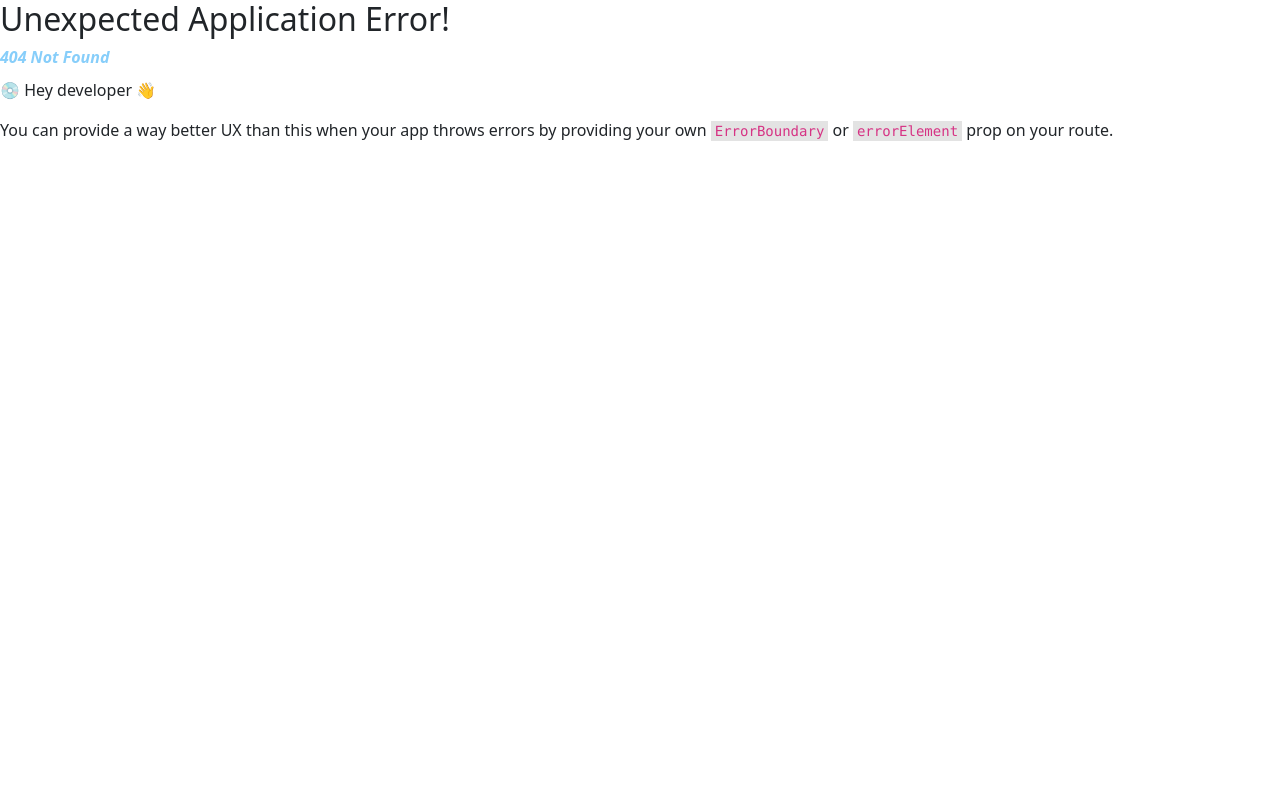
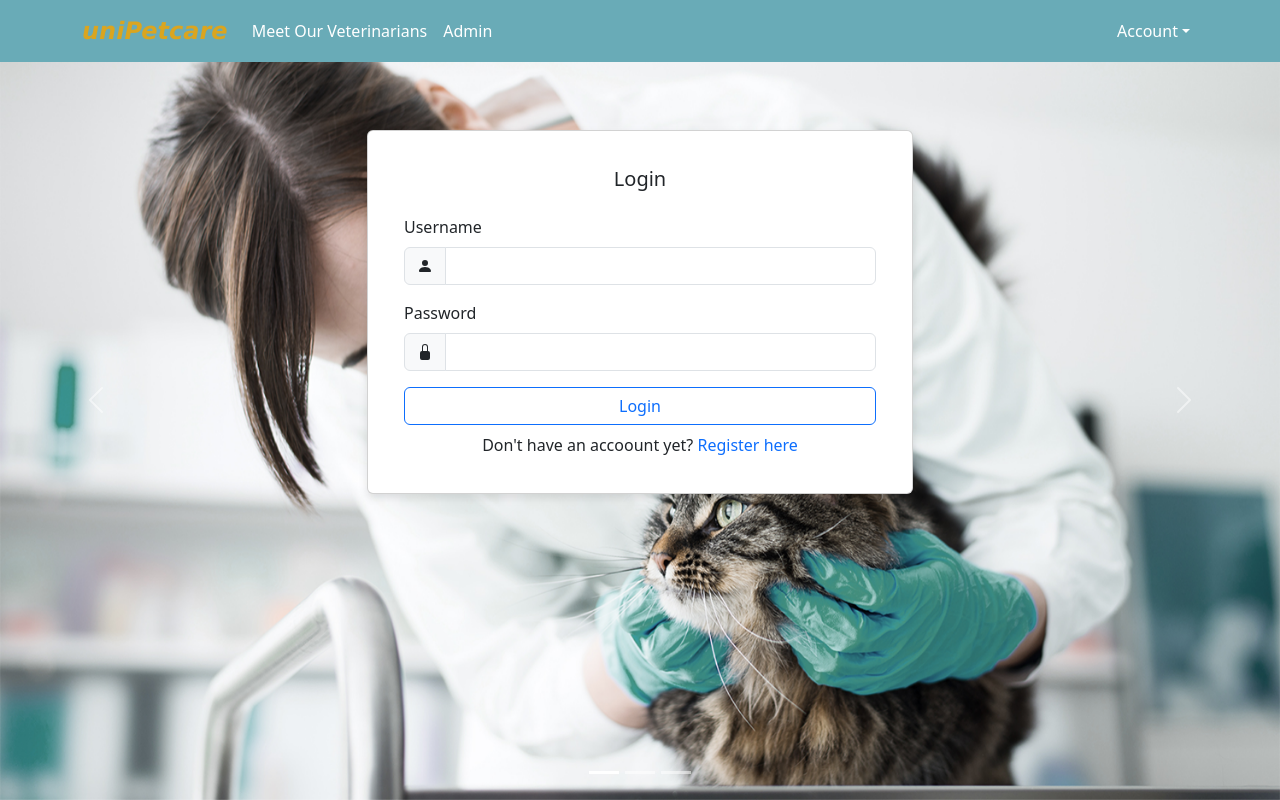
Before and after one commit to jacob-majesty/pet-care, a React (Vite) app in the folder frontend/pet-care/universal-pet-care/: page /login in a window 1280 px wide. Before the commit this address had no page. Built offline with nearby package versions, Linux system fonts and the light colour scheme.

Commit message:
Feat: Add small features

```diff
--- a/frontend/pet-care/universal-pet-care/src/App.jsx
+++ b/frontend/pet-care/universal-pet-care/src/App.jsx
@@ -12,6 +12,11 @@ import {
 import RootLayout from "./components/layout/RootLayout";
 import BookAppointment from "./components/appointment/BookAppointment";
 import Veterinarian from "./components/veterinarian/Veterinarian";
+import UserRegistration from "./components/user/UserRegistration";
+import Login from "./components/auth/Login";
+import UserProfile from "./components/user/UserProfile";
+import UserDashboard from "./components/user/UserDashboard";
+import UserUpdate from "./components/user/UserUpdate";
 
 function App() {
   const router = createBrowserRouter(
@@ -27,6 +32,11 @@ function App() {
           path='/veterinarian/:vetId/veterinarian'
           element={<Veterinarian />}
         />
+
+        <Route path='/register-user' element={<UserRegistration />} />
+        <Route path='/update-user/:userId/update' element={<UserUpdate />} />
+        <Route path='/login' element={<Login />} />
+        <Route path='/user-dashboard/:userId/my-dashboard' element={<UserDashboard />} />
       </Route>
     )
   );
--- /dev/null
+++ b/frontend/pet-care/universal-pet-care/src/components/auth/Login.jsx
@@ -0,0 +1,79 @@
+import React, { useState } from "react";
+import { BsPersonFill, BsLockFill } from "react-icons/bs";
+import { Container, Row, Col, Card, Form, Button, InputGroup } from "react-bootstrap"
+import { Link } from "react-router-dom";
+
+const Login = () => {
+  const [credentials, setCredentials] = useState({
+    email: "",
+    password: "",
+  });
+
+  const handleInputChange = (e) => {
+    const { name, value } = e.target;
+    setCredentials((prevState) => ({
+      ...prevState,
+      [name]: value,
+    }));
+  };
+  return (
+    <Container className='mt-5'>
+      <Row className='justify-content-center'>
+        <Col sm={6}>
+          <Card>
+            <Card.Body>
+              <Card.Title className='text-center mb-4'>Login</Card.Title>
+              <Form>
+                <Form.Group className='mb-3' controlId='username'>
+                  <Form.Label>Username</Form.Label>
+                  <InputGroup>
+                    <InputGroup.Text>
+                      <BsPersonFill /> {/* User icon */}
+                    </InputGroup.Text>
+                    <Form.Control
+                      type='text'
+                      name='email'
+                      value={credentials.email}
+                      onChange={handleInputChange}
+                    />
+                  </InputGroup>
+                </Form.Group>
+
+                <Form.Group className='mb-3' controlId='password'>
+                  <Form.Label>Password</Form.Label>
+                  <InputGroup>
+                    <InputGroup.Text>
+                      <BsLockFill /> {/* Lock icon */}
+                    </InputGroup.Text>
+                    <Form.Control
+                      type='password'
+                      name='password'
+                      value={credentials.password}
+                      onChange={handleInputChange}
+                    />
+                  </InputGroup>
+                </Form.Group>
+                <Button
+                  variant='outline-primary'
+                  type='submit'
+                  className='w-100'>
+                  Login
+                </Button>
+              </Form>
+              <div className='text-center mt-2'>
+                Don't have an accoount yet?{" "}
+                <Link
+                  to={"/register-user"}
+                  style={{ textDecoration: "none" }}>
+                  Register here
+                </Link>
+              </div>
+            </Card.Body>
+          </Card>
+        </Col>
+      </Row>
+    </Container>
+  );
+};
+
+export default Login;
--- /dev/null
+++ b/frontend/pet-care/universal-pet-care/src/components/charts/CustomPieChart.jsx
@@ -0,0 +1,43 @@
+import React from "react";
+import {
+  PieChart,
+  Pie,
+  Cell,
+  Tooltip,
+  Legend,
+  ResponsiveContainer,
+} from "recharts";
+import useColorMapping from "../hooks/ColorMapping";
+
+const CustomPieChart = ({
+  data,
+  dataKey = "value",
+  nameKey = "name",
+  width = "80%",
+  height = 400,
+}) => {
+  const colors = useColorMapping();
+
+  return (
+    <section className="mb-5 mt-5">
+      <h4 className='text-center mt-4'>Appointment Overview</h4>
+      <ResponsiveContainer width={width} height={height}>
+        <PieChart className="mt-4">
+          <Pie
+            dataKey={dataKey}
+            data={data}
+            label={({ [nameKey]: name }) => name}>
+            {data &&
+              data.map((entry, index) => (
+                <Cell key={`cell-${index}`} fill={colors[entry.name]} />
+              ))}
+          </Pie>
+          <Tooltip />
+          <Legend layout='vertical' />
+        </PieChart>
+      </ResponsiveContainer>
+    </section>
+  );
+};
+
+export default CustomPieChart;
--- a/frontend/pet-care/universal-pet-care/src/components/home/Home.jsx
+++ b/frontend/pet-care/universal-pet-care/src/components/home/Home.jsx
@@ -48,7 +48,7 @@ const Home = () => {
         </Col>
 
         <Col md={6} className='mb-3'>
-          <Card className="service-card">
+          <Card className='service-card'>
             <Card.Img
               variant='top'
               src={vett}
@@ -81,7 +81,9 @@ const Home = () => {
           <span className='text-info'> Universal Pet Care</span> Veterinarians
         </h4>
         <hr />
-        <p className="text-center">Here, we are going to be sliding veterinarians across</p>
+        <p className='text-center'>
+          Here, we are going to be sliding veterinarians across this area
+        </p>
       </div>
     </Container>
   );
--- a/frontend/pet-care/universal-pet-care/src/components/utils/utilities.js
+++ b/frontend/pet-care/universal-pet-care/src/components/utils/utilities.js
@@ -35,6 +35,12 @@ export const useAlertWithTimeout = (
   return { formattedDate, formattedTime };
 };
 
+/* enum constants converter */
+export const formatAppointmentStatus = (status) =>{
+  return status.toLowerCase().replace(/_/g, "-");
+}
+
+
 export const UserType = {
   PATIENT: "PATIENT",
   VET : "VET",
```
